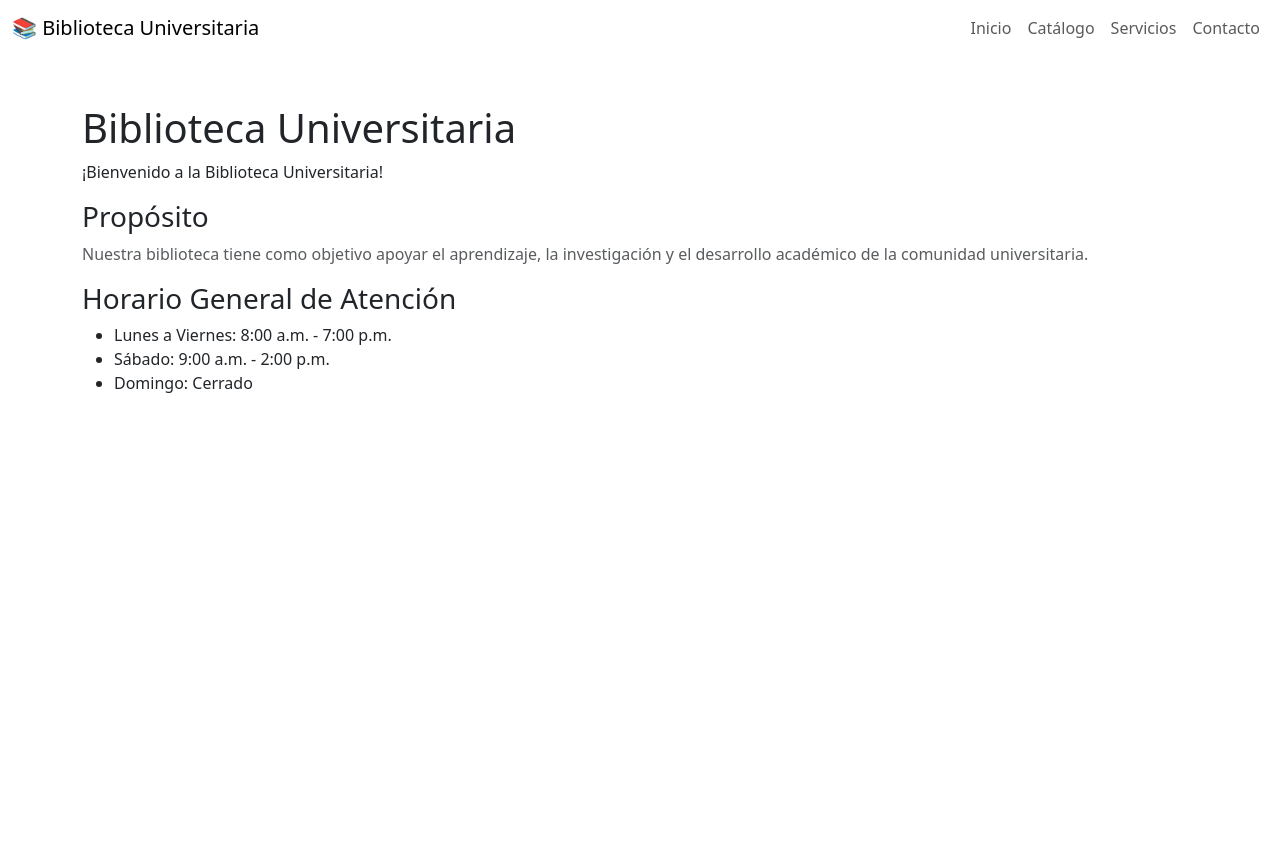
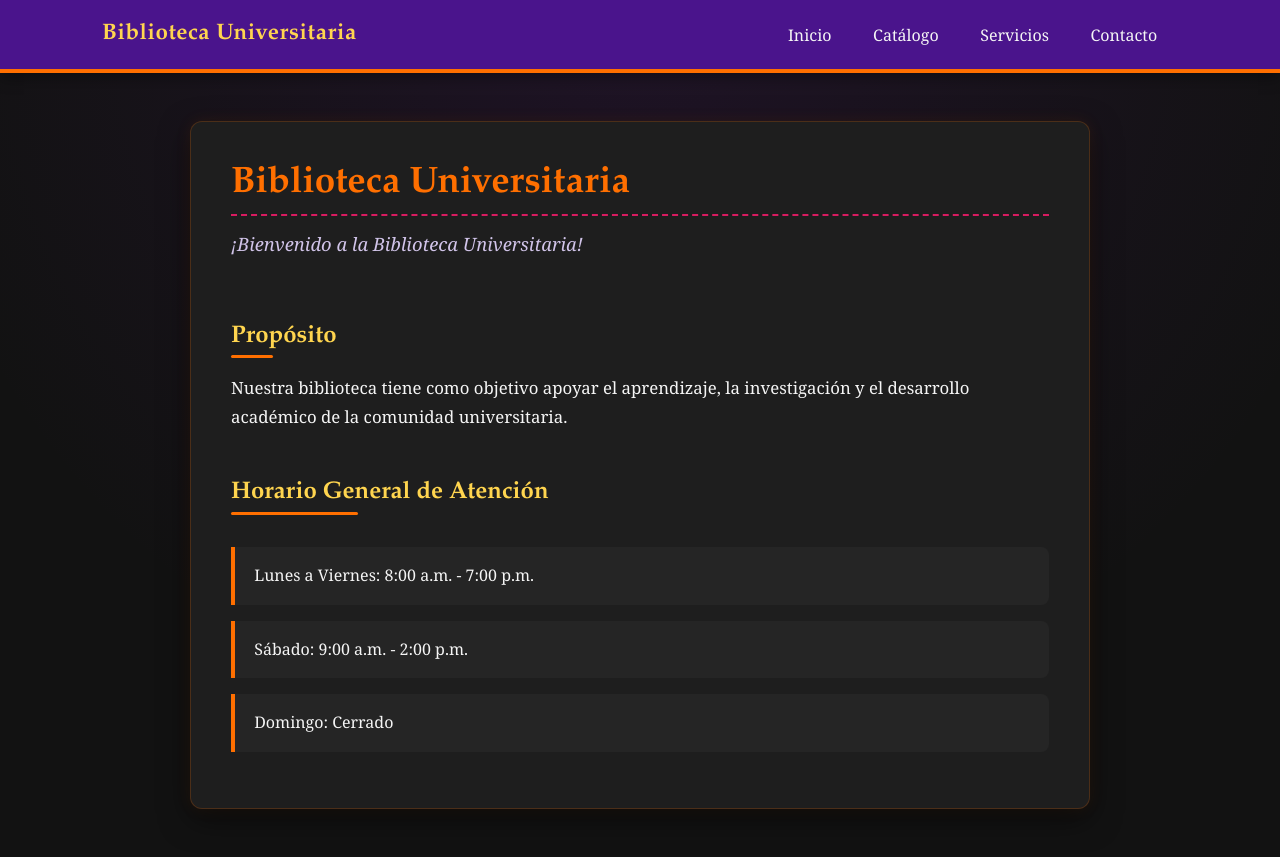
Before and after one commit to CChavez-Navarrete/biblioteca-universitaria, a Flask app: page / in a window 1280 px wide. Before the commit the page ends 393 px from the top, so only its background shows below. Run offline with Flask 3, Linux system fonts and the light colour scheme.

Commit message:
Aplicaion de estilos 30/11/2026

```diff
--- /dev/null
+++ b/static/css/estiloDiadeMuertos.css
@@ -0,0 +1,188 @@
+/* ==========================================================================
+   ESTILOS DÍA DE MUERTOS - BIBLIOTECA UNIVERSITARIA
+   Archivo: /static/css/estilos.css
+   ========================================================================== */
+
+/* Variables de color y fuentes */
+:root {
+    --cempasuchil: #FF6F00;       /* Naranja vibrante tradicional */
+    --cempasuchil-light: #FF9800; /* Naranja claro para destacables */
+    --morado-altares: #4A148C;    /* Morado profundo elegante */
+    --morado-hover: #6A1B9A;      /* Morado claro para efectos hovers */
+    --fuego-oro: #FFD54F;         /* Dorado/Amarillo cálido */
+    --negro-papel: #121212;       /* Fondo oscuro sobrio */
+    --gris-papel: #1E1E1E;        /* Fondo para tarjetas/contenedores */
+    --texto-principal: #F5F5F5;   /* Blanco hueso para contraste */
+    --texto-secundario: #D1C4E9;  /* Morado muy claro para texto secundario */
+    --borde-adorno: #D81B60;      /* Rosa mexicano para acentos de borde */
+}
+
+/* Base global */
+body {
+    background-color: var(--negro-papel);
+    color: var(--texto-principal);
+    font-family: 'Georgia', 'Times New Roman', serif;
+    min-height: 100vh;
+    background-image: radial-gradient(circle at 50% 0%, rgba(106, 27, 154, 0.15), transparent 70%);
+}
+
+/* Encabezados y títulos generales */
+h1, h2, h3, h4, .brand-title {
+    font-family: 'Garamond', 'Trebuchet MS', serif;
+    font-weight: 700;
+}
+
+/* Layout y Contenedores */
+.max-width-container {
+    max-width: 1100px;
+}
+
+.main-container {
+    max-width: 900px;
+    background-color: var(--gris-papel);
+    padding: 2.5rem;
+    border-radius: 12px;
+    border: 1px solid rgba(255, 111, 0, 0.2);
+    box-shadow: 0 10px 30px rgba(0, 0, 0, 0.5),
+                0 0 15px rgba(255, 111, 0, 0.1);
+    margin-bottom: 3rem;
+}
+
+/* Barra de Navegación */
+.navbar-minimal {
+    background-color: var(--morado-altares) !important;
+    border-bottom: 4px solid var(--cempasuchil);
+    box-shadow: 0 4px 15px rgba(0, 0, 0, 0.4);
+    padding: 0.8rem 1rem;
+}
+
+.brand-title {
+    color: var(--fuego-oro) !important;
+    font-size: 1.4rem;
+    letter-spacing: 0.5px;
+    transition: color 0.3s ease;
+}
+
+.brand-title:hover {
+    color: var(--cempasuchil-light) !important;
+}
+
+.nav-link-custom {
+    color: var(--texto-principal) !important;
+    font-size: 1rem;
+    font-weight: 500;
+    margin: 0 0.3rem;
+    padding: 0.5rem 1rem !important;
+    border-radius: 6px;
+    transition: all 0.3s ease;
+}
+
+.nav-link-custom:hover {
+    background-color: var(--morado-hover);
+    color: var(--fuego-oro) !important;
+    transform: translateY(-1px);
+}
+
+.navbar-toggler {
+    border-color: var(--cempasuchil);
+}
+
+.navbar-toggler-icon {
+    filter: invert(1);
+}
+
+/* Textos e Introducción */
+.page-title {
+    color: var(--cempasuchil);
+    font-size: 2.3rem;
+    margin-bottom: 0.8rem;
+    border-bottom: 2px dashed var(--borde-adorno);
+    padding-bottom: 0.5rem;
+}
+
+.page-intro {
+    font-size: 1.15rem;
+    color: var(--texto-secundario);
+    font-style: italic;
+    margin-bottom: 2rem;
+    line-height: 1.6;
+}
+
+.section-subtitle {
+    color: var(--fuego-oro);
+    font-size: 1.5rem;
+    margin-top: 2rem;
+    margin-bottom: 1rem;
+    position: relative;
+    display: inline-block;
+}
+
+.section-subtitle::after {
+    content: '';
+    display: block;
+    width: 40%;
+    height: 3px;
+    background: var(--cempasuchil);
+    margin-top: 4px;
+    border-radius: 2px;
+}
+
+.text-body-secondary {
+    color: var(--texto-principal) !important;
+    font-size: 1.05rem;
+    line-height: 1.7;
+}
+
+/* Estilos de Lista (Catálogo, Servicios e Inicio) */
+.minimal-list {
+    list-style: none;
+    padding-left: 0;
+    margin-top: 1rem;
+}
+
+.minimal-list-item {
+    background-color: rgba(255, 255, 255, 0.03);
+    border-left: 4px solid var(--cempasuchil);
+    margin-bottom: 1rem;
+    padding: 1rem 1.2rem;
+    border-radius: 0 8px 8px 0;
+    transition: all 0.25s ease;
+    line-height: 1.6;
+}
+
+.minimal-list-item:hover {
+    background-color: rgba(106, 27, 154, 0.25);
+    border-left-color: var(--fuego-oro);
+    transform: translateX(5px);
+}
+
+.list-item-title {
+    color: var(--cempasuchil-light);
+    font-size: 1.1rem;
+    display: inline-block;
+    margin-right: 0.3rem;
+}
+
+/* Tarjetas de Contacto */
+.contact-card {
+    background-color: rgba(255, 255, 255, 0.02);
+    border: 1px solid rgba(216, 27, 96, 0.3);
+    border-radius: 8px;
+    padding: 1.2rem;
+    margin-bottom: 1.2rem;
+    line-height: 1.6;
+    transition: border-color 0.3s ease;
+}
+
+.contact-card:hover {
+    border-color: var(--cempasuchil);
+}
+
+.contact-label {
+    color: var(--fuego-oro);
+    display: block;
+    font-size: 1.05rem;
+    margin-bottom: 0.3rem;
+    text-transform: uppercase;
+    letter-spacing: 0.5px;
+}
--- a/templates/layout.html
+++ b/templates/layout.html
@@ -8,13 +8,12 @@
 
     <link href="https://cdn.jsdelivr.net/npm/bootstrap@5.3.3/dist/css/bootstrap.min.css"
           rel="stylesheet">
-    <link href="/static/css/estilos.css" rel="stylesheet">
-</head>
+    <link href="{{ url_for('static', filename='css/estiloDiadeMuertos.css') }}" rel="stylesheet"></head>
 <body>
 
     <nav class="navbar navbar-expand-lg navbar-light navbar-minimal">
         <div class="container-fluid max-width-container">
-            <a class="navbar-brand brand-title" href="/">📚 Biblioteca Universitaria</a>
+            <a class="navbar-brand brand-title" href="/"> Biblioteca Universitaria</a>
 
             <button class="navbar-toggler"
                     type="button"
```
Also changed, not shown: static/css/estilos.css (renamed from templates/static/estilos.css).
